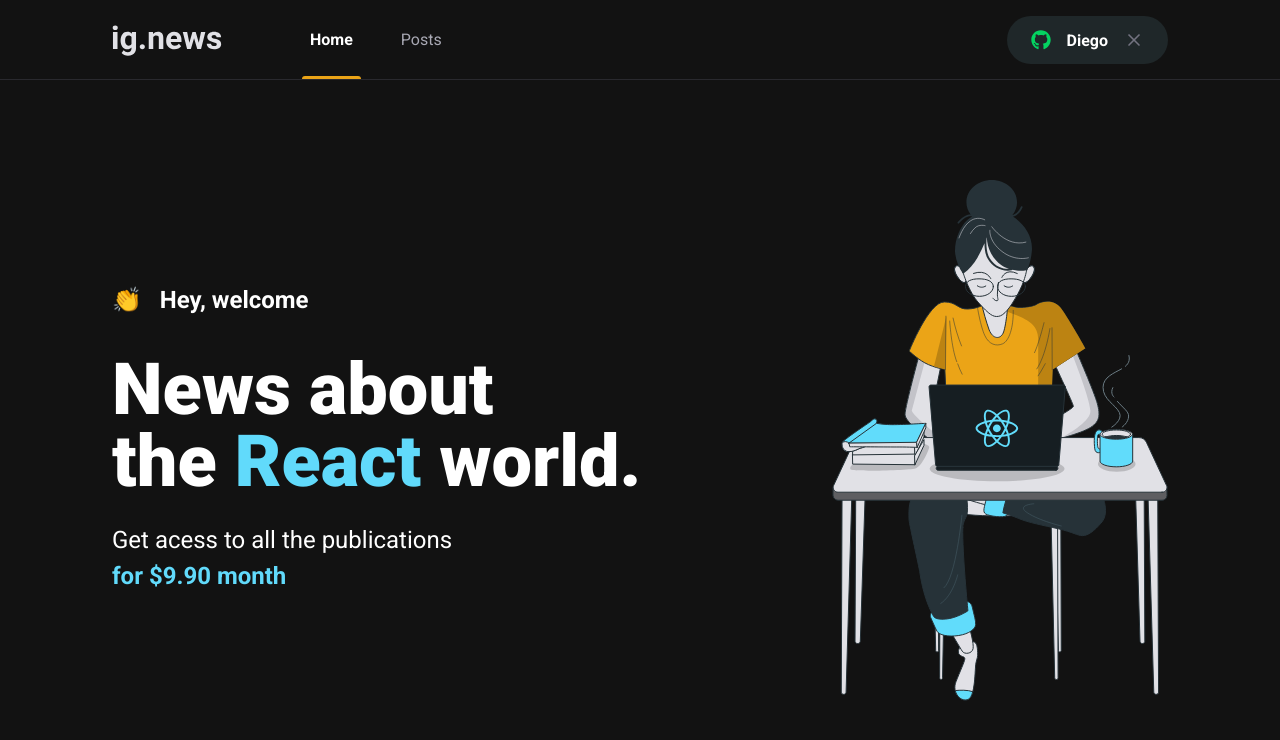
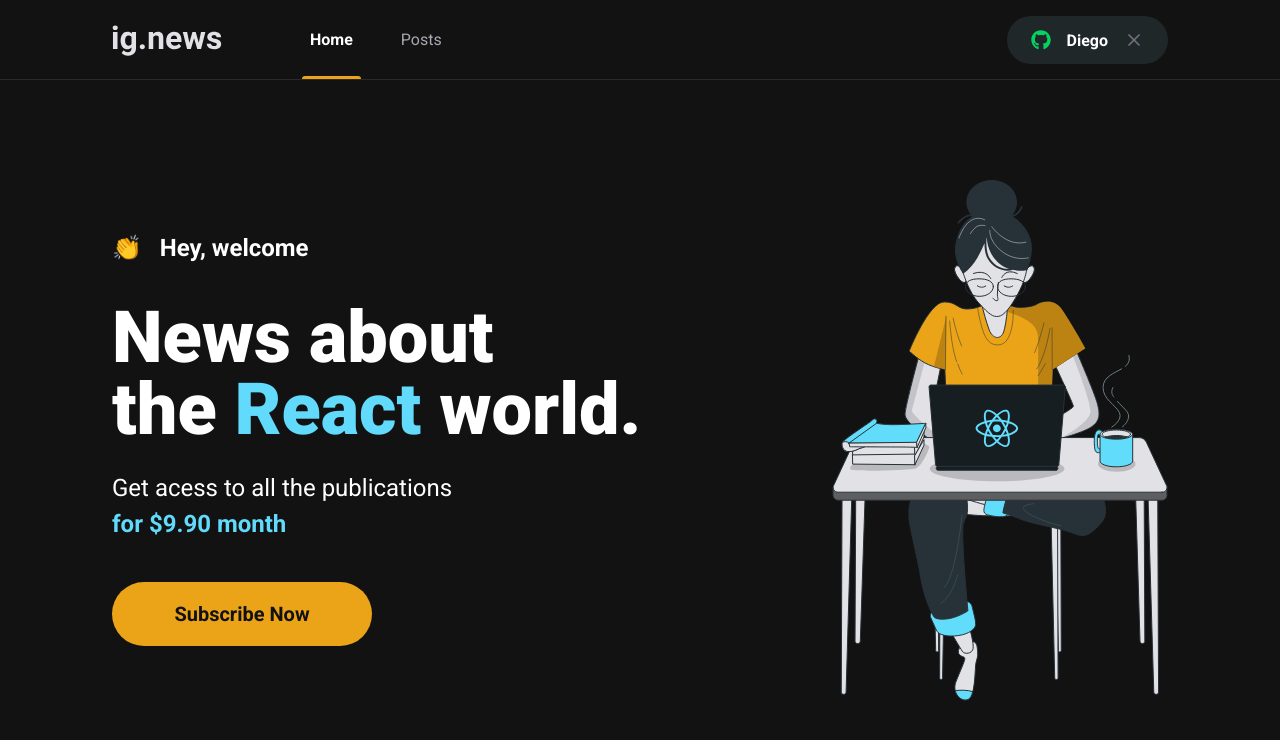
Before and after one commit to Gabriel0109/RocketSeatCourse, a Next.js app in the folder ignite/React/chapter_III/ignews/: page / in a window 1280 px wide. Shown: the top 740 px of the page. Built offline with nearby package versions, Linux system fonts and the light colour scheme.

Commit message:
subscribe btn

```diff
--- a/ignite/React/chapter_III/ignews/src/components/SubscribeButton/index.tsx
+++ b/ignite/React/chapter_III/ignews/src/components/SubscribeButton/index.tsx
@@ -1,6 +1,4 @@
-import styles from './styles.module.css';
-
-
+import styles from './styles.module.scss';
 
 export function SubscribeButton(){
     return(
@@ -8,7 +6,7 @@ export function SubscribeButton(){
             type="button"
             className={styles.subscribeButton}
         >
-
+            Subscribe Now
         </button>
     )
 }
--- a/ignite/React/chapter_III/ignews/src/pages/index.tsx
+++ b/ignite/React/chapter_III/ignews/src/pages/index.tsx
@@ -1,5 +1,5 @@
 import Head from 'next/head'
-import { Header } from '../components/Header'
+import { SubscribeButton } from '../components/SubscribeButton'
 import styles from './home.module.scss'
 
 
@@ -21,8 +21,8 @@ export default function Home() {
             Get acess to all the publications <br />
             <span>for $9.90 month</span>
           </p>
+         <SubscribeButton/>
         </section>
-
         <img src="/images/avatar.svg" alt="Girl coding" />
       </main>
     </>
```
